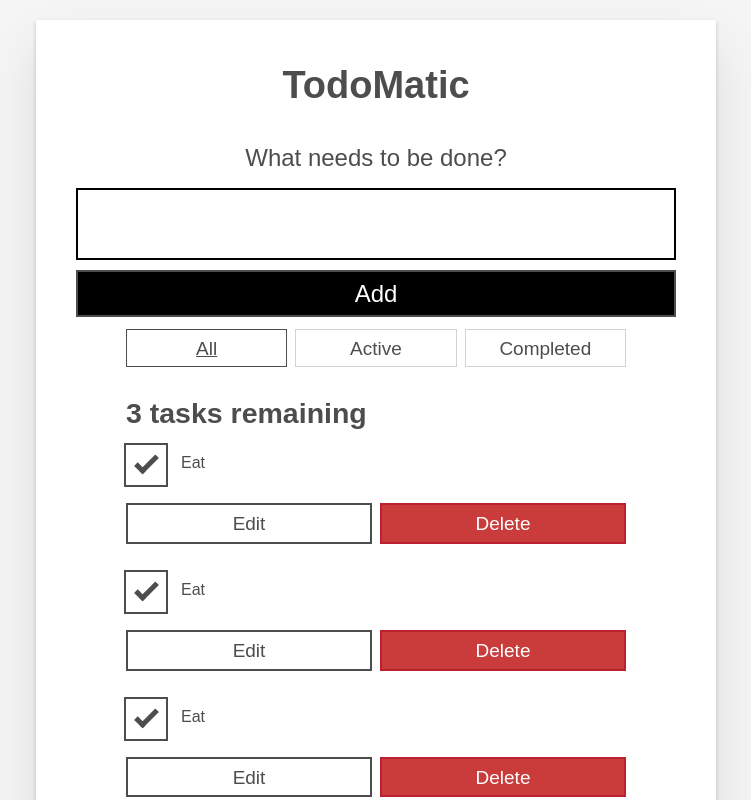
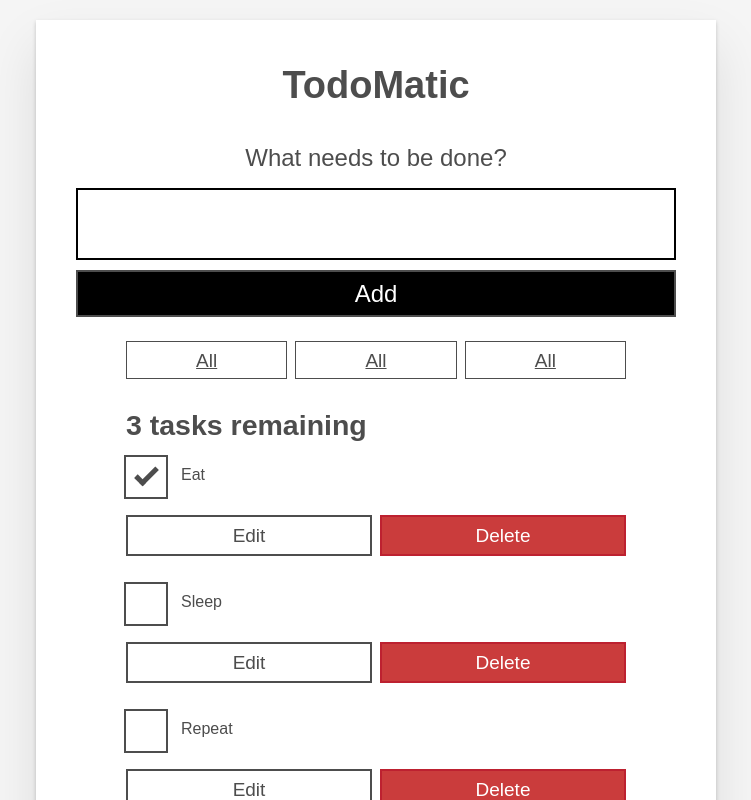
Before and after one commit to Pratikkk/todoMatic, a React (Vite) app: page / in a window 1280 px wide. Shown: the top 800 px of the page, without its empty margins (264-1015 px from the left). Built offline with nearby package versions, Linux system fonts and the light colour scheme.

Commit message:
componentlize app parts

```diff
--- a/src/App.jsx
+++ b/src/App.jsx
@@ -1,42 +1,25 @@
 import Todo from "./components/Todo";
+import FilterButton from "./components/FilterButton";
+import Form from "./components/Form";
 
-function App() {
+function App(props) {
+  console.log(props);
+  const taskList = props.tasks?.map((task) => (
+    <Todo
+      key={task.id}
+      id={task.id}
+      name={task.name}
+      completed={task.completed}
+    />
+  ));
   return (
     <div className="todoapp stack-large">
       <h1>TodoMatic</h1>
-      <form>
-        <h2 className="label-wrapper">
-          <label htmlFor="new-todo-input" className="label__lg">
-            What needs to be done?
-          </label>
-        </h2>
-        <input
-          type="text"
-          id="new-todo-input"
-          className="input input__lg"
-          name="text"
-          autoComplete="off"
-        />
-        <button type="submit" className="btn btn__primary btn__lg">
-          Add
-        </button>
-      </form>
+      <Form />
       <div className="filters btn-group stack-exception">
-        <button type="button" className="btn toggle-btn" aria-pressed="true">
-          <span className="visually-hidden">Show </span>
-          <span>all</span>
-          <span className="visually-hidden"> tasks</span>
-        </button>
-        <button type="button" className="btn toggle-btn" aria-pressed="false">
-          <span className="visually-hidden">Show </span>
-          <span>Active</span>
-          <span className="visually-hidden"> tasks</span>
-        </button>
-        <button type="button" className="btn toggle-btn" aria-pressed="false">
-          <span className="visually-hidden">Show </span>
-          <span>Completed</span>
-          <span className="visually-hidden"> tasks</span>
-        </button>
+     <FilterButton />
+     <FilterButton />
+     <FilterButton />
       </div>
       <h2 id="list-heading">3 tasks remaining</h2>
       <ul
@@ -44,9 +27,7 @@ function App() {
         className="todo-list stack-large stack-exception"
         aria-labelledby="list-heading"
       >
-        <Todo />
-        <Todo />
-        <Todo />
+        {taskList}
       </ul>
     </div>
   );
--- /dev/null
+++ b/src/components/FilterButton.jsx
@@ -0,0 +1,16 @@
+function FilterButton() {
+	{
+		return (
+			<>
+				<div className="filters btn-group stack-exception">
+					<button type="button" className="btn toggle-btn" aria-pressed="true">
+						<span className="visually-hidden">Show </span>
+						<span>all</span>
+						<span className="visually-hidden"> tasks</span>
+					</button>
+				</div>
+			</>
+		);
+	}
+}
+export default FilterButton;
--- /dev/null
+++ b/src/components/Form.jsx
@@ -0,0 +1,24 @@
+function Form() {
+	return (
+		<>
+			<form>
+				<h2 className="label-wrapper">
+					<label htmlFor="new-todo-input" className="label__lg">
+						What needs to be done?
+					</label>
+				</h2>
+				<input
+					type="text"
+					id="new-todo-input"
+					className="input input__lg"
+					name="text"
+					autoComplete="off"
+				/>
+				<button type="submit" className="btn btn__primary btn__lg">
+					Add
+				</button>
+			</form>
+		</>
+	);
+}
+export default Form;
--- a/src/components/Todo.jsx
+++ b/src/components/Todo.jsx
@@ -1,18 +1,22 @@
-function Todo() {
+function Todo(props) {
 	return (
 		<li className="todo stack-small">
 			<div className="c-cb">
-				<input id="todo-0" type="checkbox" defaultChecked={true} />
+				<input
+					id={props.id}
+					type="checkbox"
+					defaultChecked={props.completed}
+				/>
 				<label className="todo-label" htmlFor="todo-0">
-					Eat
+					{props.name}
 				</label>
 			</div>
 			<div className="btn-group">
 				<button type="button" className="btn">
-					Edit <span className="visually-hidden">Eat</span>
+					Edit <span className="visually-hidden">{props.name}</span>
 				</button>
 				<button type="button" className="btn btn__danger">
-					Delete <span className="visually-hidden">Eat</span>
+					Delete <span className="visually-hidden">{props.name}</span>
 				</button>
 			</div>
 		</li>
--- a/src/main.jsx
+++ b/src/main.jsx
@@ -1,10 +1,33 @@
-import React from 'react'
-import ReactDOM from 'react-dom/client'
-import App from './App.jsx'
-import './index.css'
+import React from "react";
+import ReactDOM from "react-dom/client";
+import App from "./App.jsx";
+import "./index.css";
 
-ReactDOM.createRoot(document.getElementById('root')).render(
+const DATA = [
+  {
+    name: "Eat",
+    completed: true,
+    id: "todo-0",
+  },
+  {
+    name: "Sleep",
+    completed: false,
+    id: "todo-1",
+  },
+  {
+    name: "Repeat",
+    completed: false,
+    id: "todo-2",
+  },
+  {
+    name: "Work",
+    completed: false,
+    id: "todo-3",
+  },
+];
+
+ReactDOM.createRoot(document.getElementById("root")).render(
   <React.StrictMode>
-    <App  />
+    <App tasks={DATA} />
   </React.StrictMode>,
-)
+);
```
Also changed, not shown: src/index.css (+72 -20 lines), .eslintrc.cjs.
